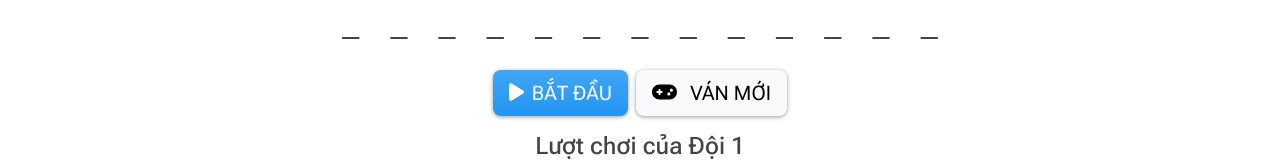
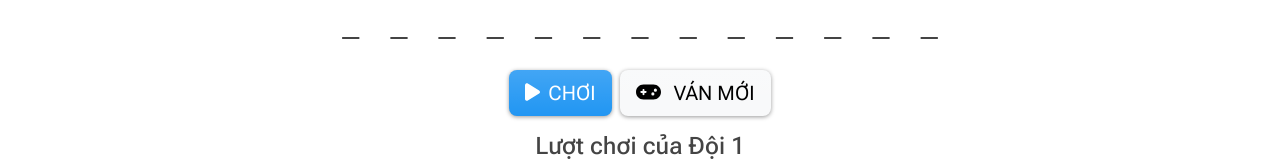
Before and after one commit to tungpham42/ochu, a React (Create React App) app: page /chude in a window 1280 px wide. Shown: the part 306-472 px from the top of the page. Built offline with nearby package versions, Linux system fonts and the light colour scheme; no server answers.

Commit message:
Chơi btn

```diff
--- a/src/components/KambriaWordPuzzle.js
+++ b/src/components/KambriaWordPuzzle.js
@@ -340,7 +340,7 @@ const KambriaWordPuzzle = () => {
             <Col xs="auto">
               <Button size="lg" onClick={startGame} className="me-2">
                 <FontAwesomeIcon icon={faPlay} className="me-2" />
-                Bắt đầu
+                Chơi
               </Button>
               <Button size="lg" variant="light" onClick={restartGame}>
                 <FontAwesomeIcon icon={faGamepad} className="me-2" /> Ván mới
--- a/src/components/WordPuzzle.js
+++ b/src/components/WordPuzzle.js
@@ -367,7 +367,7 @@ const WordPuzzle = () => {
             <Col xs="auto">
               <Button size="lg" onClick={startGame} className="me-2">
                 <FontAwesomeIcon icon={faPlay} className="me-2" />
-                Bắt đầu
+                Chơi
               </Button>
               <Button size="lg" variant="light" onClick={restartGame}>
                 <FontAwesomeIcon icon={faGamepad} className="me-2" /> Ván mới
```
